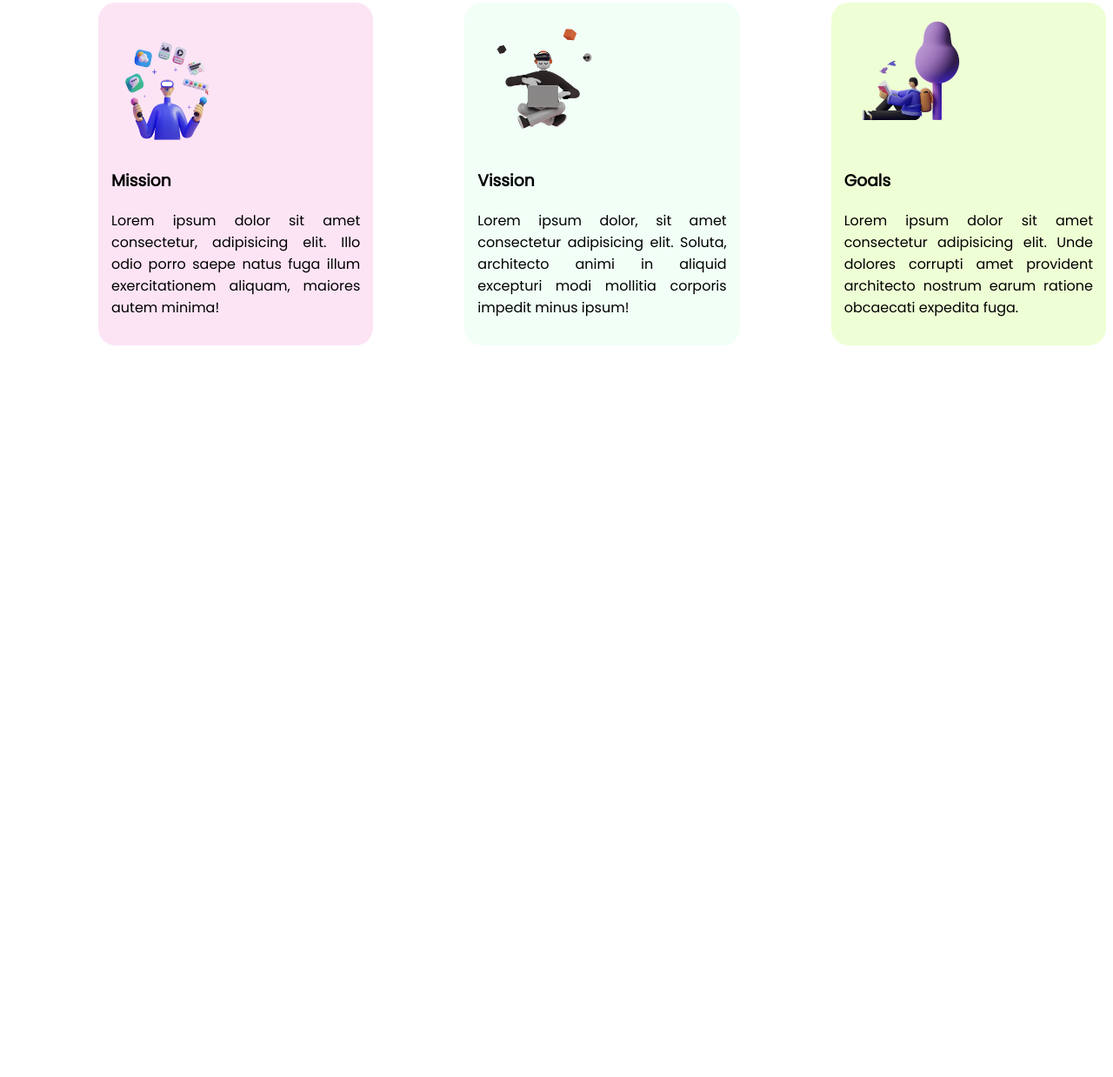
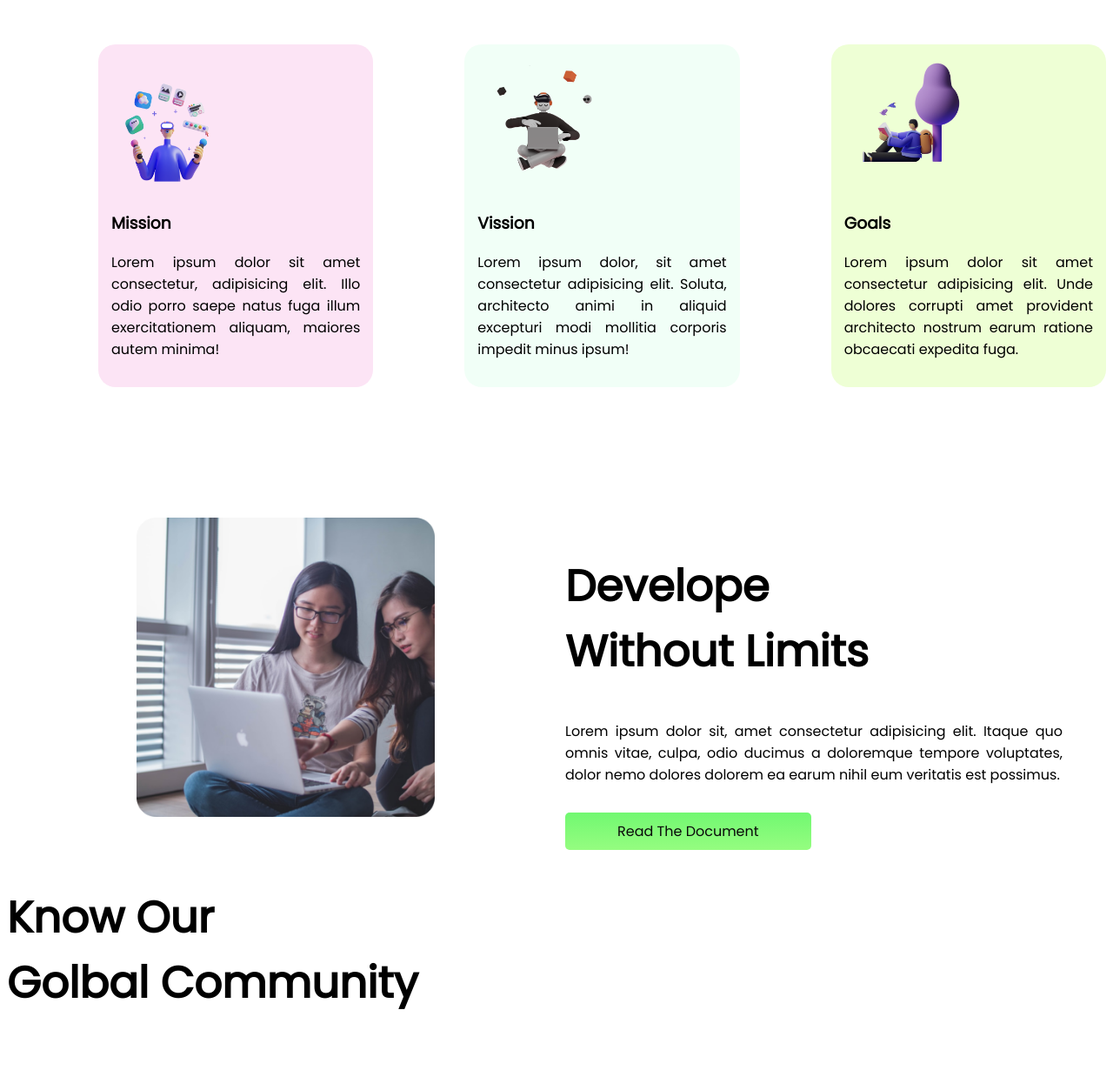
Before and after one commit to Rasel-69/portfolio-assingment, a plain HTML site: page index.html in a window 1280 px wide. Shown: the part 875-2113 px from the top of the page at 87% size. Before the commit the page ends 1280 px from the top, so only its background shows below. Drawn offline with Linux system fonts and the light colour scheme.

Commit message:
section-3 added

```diff
--- a/index.html
+++ b/index.html
@@ -16,8 +16,8 @@
     <section class="section-1">
         <div class="sec1-half-width">
             <div id="left-border" class="section1-heading">
-                <h1>Stay Focused On</h1>
-                <h1><span class="blue-color">Mission 2022</span></h1>
+                <h1>Stay Focused On <br>
+                <span class="blue-color">Mission 2022</span></h1>
             </div>
             <p>In 2022 my mission it to Work hard! and gain experince and by using all those things to become a web
                 developer.As a CS student i know many things but i am just failing to execute my learnings.So in this
@@ -55,6 +55,25 @@
         </div>
     </section>
 
+    <section class="section-3">
+        <div class="sec3-half-width">
+            <img src="images/pictures/coding.png" alt="codingpic">
+        </div>
+        <div class="sec3-half-width">
+            <h1>Develope <br>
+            Without Limits</h1>
+            <p>Lorem ipsum dolor sit, amet consectetur adipisicing elit. Itaque quo omnis vitae, culpa, odio ducimus a doloremque tempore voluptates, dolor nemo dolores dolorem ea earum nihil eum veritatis est possimus.</p>
+            <a href="">Read The Document</a>
+        </div>
+    </section>
+    <section class="section-4">
+        <div class="sec4-half-width">
+            <h1>Know Our <br> Golbal Community</h1>
+        </div>
+        <div class="sec4-half-width">
+            <img src="" alt="">
+        </div>
+    </section>
 
 
 
--- a/style.css
+++ b/style.css
@@ -51,6 +51,7 @@ h1{
     width: 36%;
     margin:50px auto;
     color:rgb(108, 229, 238);
+
 }
 .section-2-item{
     display: flex;
@@ -60,6 +61,7 @@ border-radius: 20px;
 width: 23%;
 padding: 15px;
 margin-left: 105px;
+margin-top: 90px;
 }
 .sec2-item-width>p{
     text-align: justify;
@@ -79,3 +81,29 @@ margin-left: 105px;
 }
 
 /*section-3 style start from here */
+
+.section-3{
+    display: flex;
+    margin-top: 150px;
+    margin-bottom: 50px;
+}
+.sec3-half-width{
+    width: 50%;
+    padding-left: 10px;
+    padding-right: 50px;
+}
+.sec3-half-width>img{
+    width: 60%;
+    padding-left: 139px;
+}
+.sec3-half-width>p{
+    text-align: justify;
+    margin-bottom: 40px;
+}
+.sec3-half-width>a{
+    padding: 10px 60px;
+    background-image: linear-gradient(rgb(113, 248, 113),rgb(149, 253, 128));
+    border-radius: 5px;
+    text-decoration: none;
+    color:rgb(10, 10, 10);
+}
```
